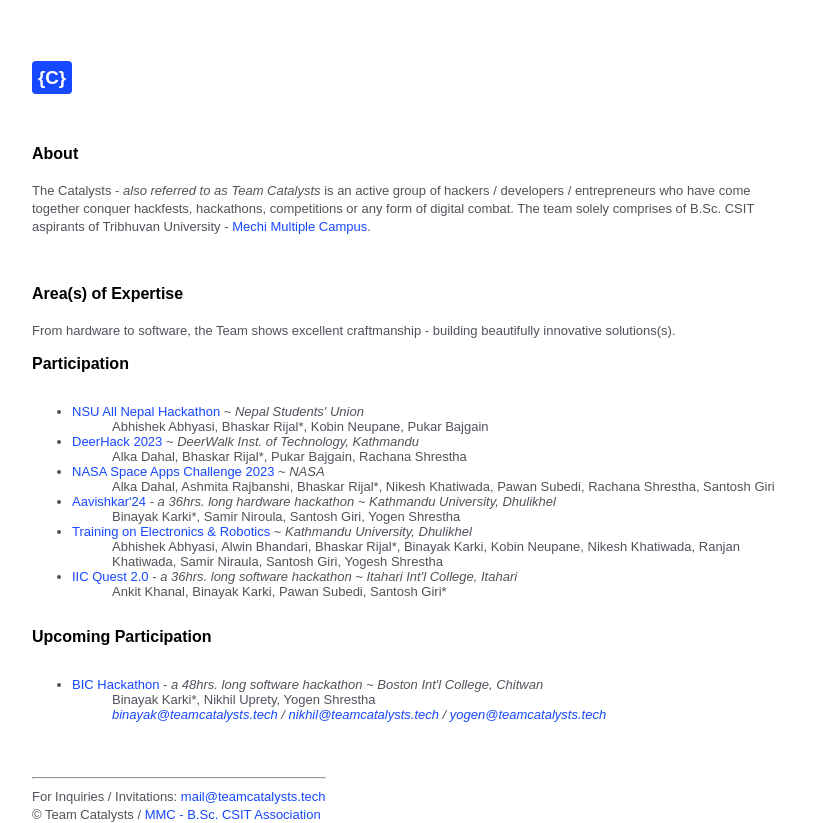
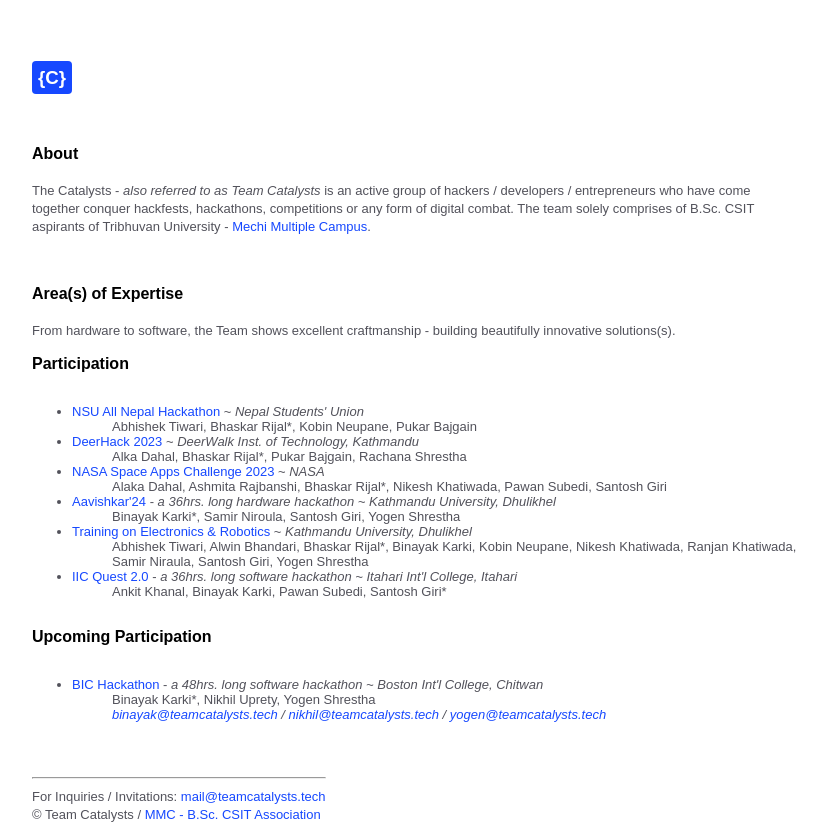
Before and after one commit to b1nay/teamcatalysts, a plain HTML site: page index.html in a window 1280 px wide. Shown: the whole page, without its empty margins (224-1050 px from the left). Drawn offline with Linux system fonts and the light colour scheme.

Commit message:
Minor update

```diff
--- a/index.html
+++ b/index.html
@@ -98,7 +98,7 @@ From hardware to software, the Team shows excellent craftmanship - building beau
 
       <ul>
         <li> <a href="#"> NSU All Nepal Hackathon </a> ~ <i> Nepal Students' Union </i>
-          <ul>Abhishek Abhyasi, Bhaskar Rijal*, Kobin Neupane, Pukar Bajgain</ul>
+          <ul>Abhishek Tiwari, Bhaskar Rijal*, Kobin Neupane, Pukar Bajgain</ul>
 
       </li>
       <li> <a href="#">DeerHack 2023 </a> ~ <i> DeerWalk Inst. of Technology, Kathmandu </i>
@@ -106,14 +106,14 @@ From hardware to software, the Team shows excellent craftmanship - building beau
 
     </li>
     <li> <a href="#">NASA Space Apps Challenge 2023 </a> ~ <i> NASA </i>
-        <ul>Alka Dahal, Ashmita Rajbanshi, Bhaskar Rijal*, Nikesh Khatiwada, Pawan Subedi, Rachana Shrestha, Santosh Giri</ul>
+        <ul>Alaka Dahal, Ashmita Rajbanshi, Bhaskar Rijal*, Nikesh Khatiwada, Pawan Subedi, Santosh Giri</ul>
 
     </li>
     <li> <a href="#"> Aavishkar'24 </a> - <i> a 36hrs. long hardware hackathon ~ Kathmandu University, Dhulikhel </i>
       <ul>Binayak Karki*, Samir Niroula, Santosh Giri, Yogen Shrestha</ul>
        </li>
        <li> <a href="#"> Training on Electronics & Robotics </a> ~ <i> Kathmandu University, Dhulikhel </i>
-           <ul>Abhishek Abhyasi, Alwin Bhandari, Bhaskar Rijal*, Binayak Karki, Kobin Neupane, Nikesh Khatiwada, Ranjan Khatiwada, Samir Niraula, Santosh Giri, Yogesh Shrestha</ul>
+           <ul>Abhishek Tiwari, Alwin Bhandari, Bhaskar Rijal*, Binayak Karki, Kobin Neupane, Nikesh Khatiwada, Ranjan Khatiwada, Samir Niraula, Santosh Giri, Yogen Shrestha</ul>
 
        </li>
 
```
